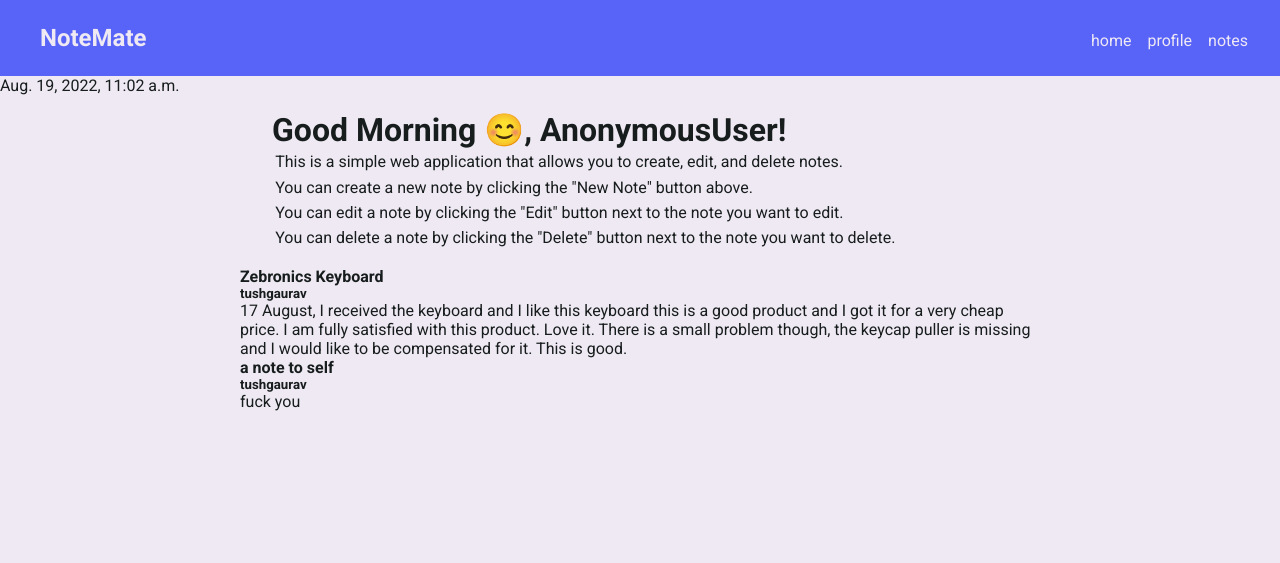
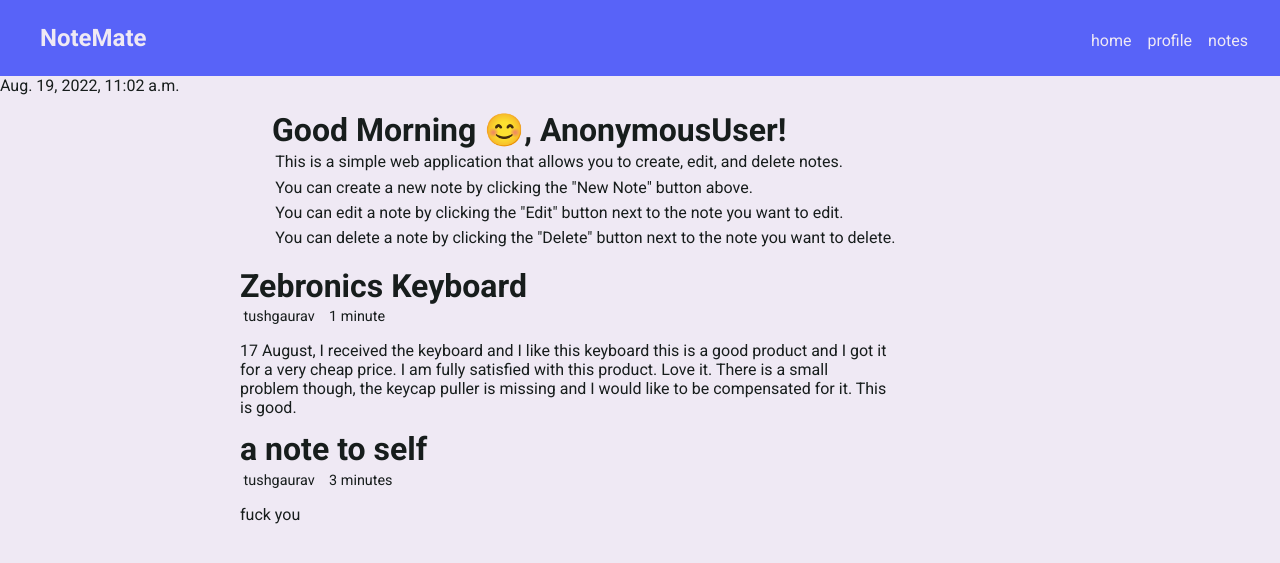
Before and after one commit to tushgaurav/notemate, a Django app: page / in a window 1280 px wide. Shown: the top 563 px of the page. Run offline with Django 4.2, Linux system fonts and the light colour scheme; data comes from the database, SQL or seed files in the repository; both versions use the stored data as it was after the commit.

Commit message:
added minor bug fixes
improved note styling

```diff
--- a/notes/templates/notes/home.html
+++ b/notes/templates/notes/home.html
@@ -24,14 +24,18 @@ NoteMate - Home
         </div>
     </div>
 
+    {% for note in notes %}
     <div class="notes">
-        {% for note in notes %}
-        <div class="note">
-            <h4>{{ note.title }}</h4>
-            <h5>{{ note.user }}</h5>
-            <p>{{ note.content }}</p>
+        <h1>{{ note.title }}</h1>
+        <div class="note_info">
+            <p>{{ note.user }}</p>
+            <p>{{ note.date_updated | timesince }}</p>
         </div>
-        {% endfor %}
+        <p class="content">
+            {{ note.content }}
+        </p>
     </div>
+    {% endfor %}
+
 
 {% endblock %}
--- a/static/styles/main.css
+++ b/static/styles/main.css
@@ -62,3 +62,30 @@ nav ul {
 .hero-section p {
     padding: 0.2em;
 }
+
+/* Note component styling */
+
+* {
+    margin: 0;
+  }
+
+  .note {
+    padding: 1em 0;
+  }
+
+  .note h1 {
+    font-size: 1.4em;
+  }
+
+  .note_info {
+    display: flex;
+    flex-flow: row wrap;
+    gap: 1em;
+    padding: 0.25em;
+    font-size: 0.90em;
+  }
+
+  .content {
+    padding: 0.8em 0;
+    max-width: 72ch;
+  }
```
Also changed, not shown: notes/templates/notes/add_note.html (+8 -4 lines), db.sqlite3, 1 other file.
